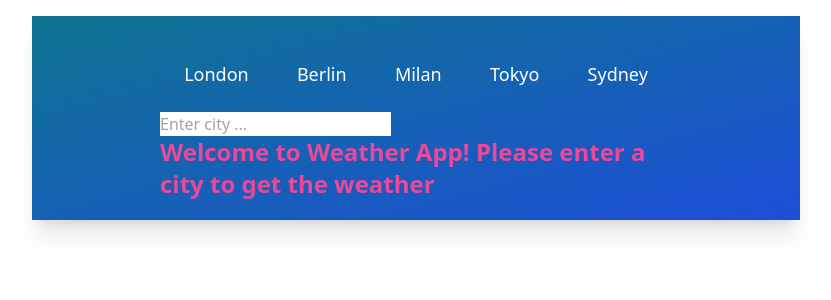
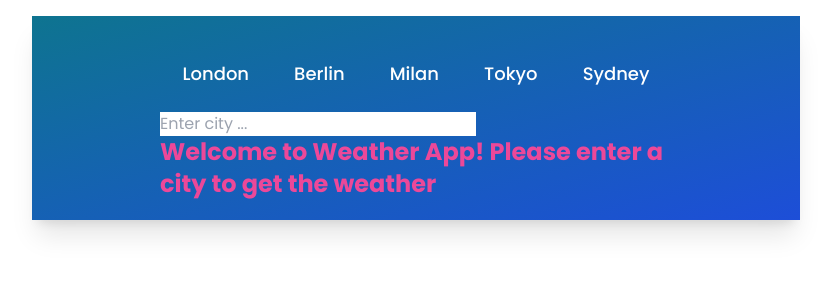
Before and after one commit to sylbaerchen/weather-app, a React (Create React App) app in the folder weather-app/: page / in a window 1280 px wide. Shown: the top 300 px of the page, without its empty margins (224-1055 px from the left). Built offline with nearby package versions, Linux system fonts and the light colour scheme; no server answers.

Commit message:
💄 add poppins font

```diff
--- a/weather-app/src/index.css
+++ b/weather-app/src/index.css
@@ -1,5 +1,14 @@
+@import url('https://fonts.googleapis.com/css2?family=Montserrat&family=Poppins:ital,wght@0,100;0,200;0,300;0,400;0,500;0,600;0,700;0,800;0,900;1,100;1,200;1,300;1,400;1,500;1,600;1,700;1,800;1,900&display=swap');
+
 @import "tailwindcss/base";
 
 @import "tailwindcss/components";
 
 @import "tailwindcss/utilities";
+
+@layer base {
+    html {
+        font-family: 'Montserrat', sans-serif;
+        font-family: 'Poppins', sans-serif;
+    }
+}
```
